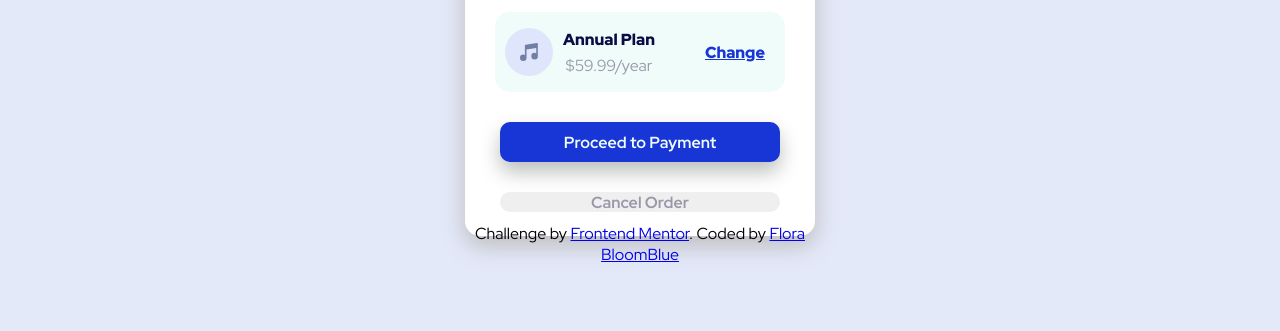
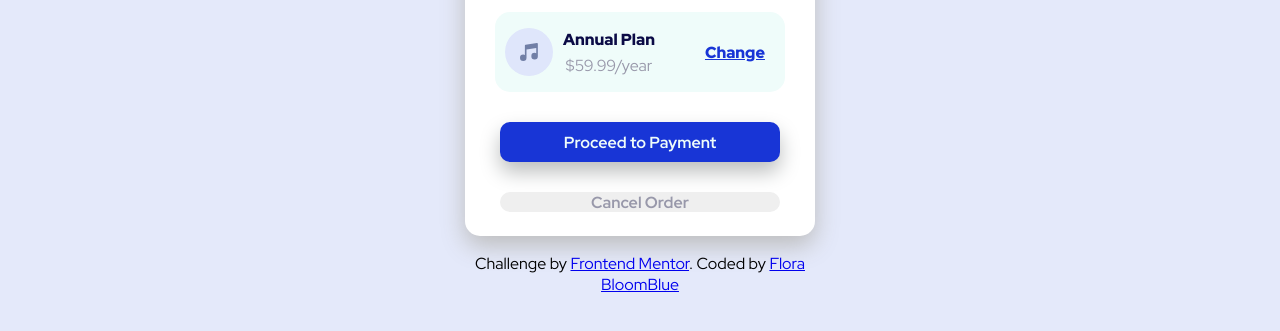
Before and after one commit to FloraBloomblue/FrontEndChallenge-3-Order-Summary-Component-Main, a plain HTML site: page index.html in a window 1280 px wide. Shown: the part 439-770 px from the top of the page. Drawn offline with Linux system fonts and the light colour scheme.

Commit message:
Update stylesheet.css

```diff
--- a/stylesheet.css
+++ b/stylesheet.css
@@ -108,6 +108,5 @@ h1{
     color: rgb(11, 11, 70);
 }
 .attribution{
-    text-align: center;
-    margin-top: 10px;
+    margin-top: 40px;
 }
```
